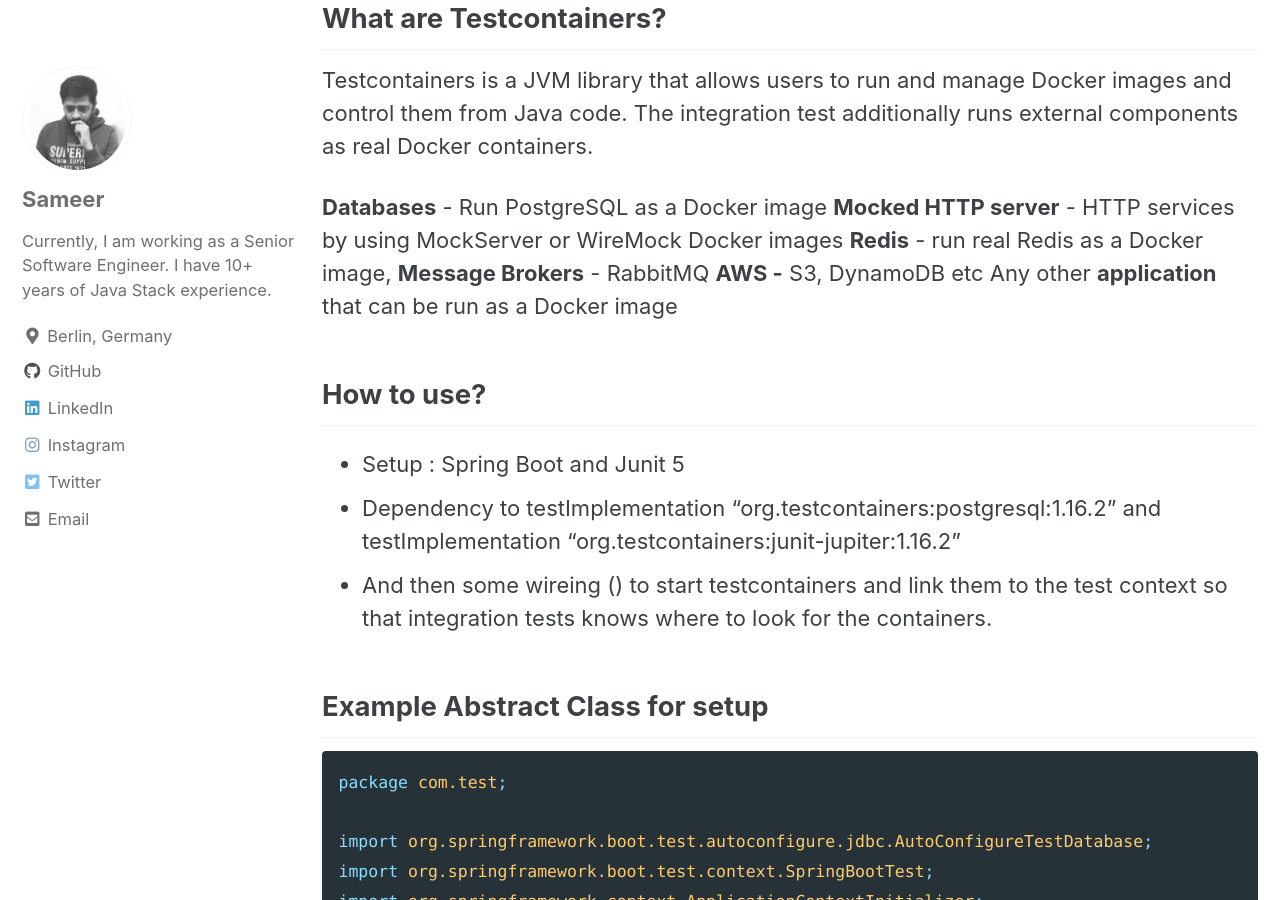
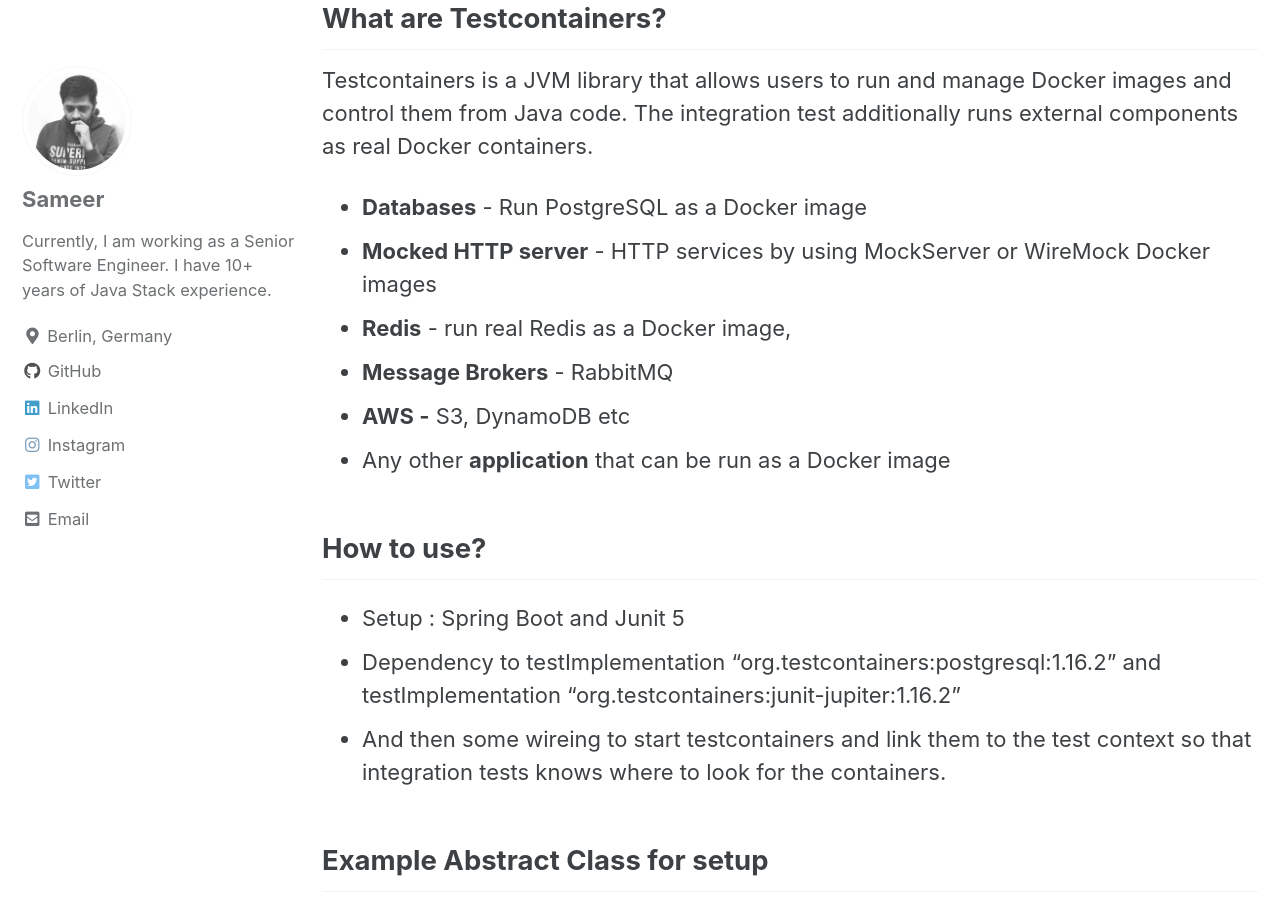
Before and after one commit to cricketsamya/cricketsamya.github.io, a Jekyll site: the page built from _posts/2021-12-07-testcontainers.md, in a window 1280 px wide and 900 px high, scrolled down 263 px. Built offline with Jekyll 4.4.1, drawn with Linux system fonts in a browser that asks for light colours; cached includes are drawn as plain includes; some of the changed text lies outside the part shown.

```diff
--- a/_posts/2021-12-07-testcontainers.md
+++ b/_posts/2021-12-07-testcontainers.md
@@ -21,18 +21,18 @@ author_profile: true
 Testcontainers is a JVM library that allows users to run and manage Docker images and control them from Java code.
 The integration test additionally runs external components as real Docker containers.
 
-**Databases** - Run PostgreSQL as a Docker image
-**Mocked HTTP server** - HTTP services by using MockServer or WireMock Docker images
-**Redis** - run real Redis as a Docker image,
-**Message Brokers** - RabbitMQ
-**AWS -** S3, DynamoDB etc
-Any other **application** that can be run as a Docker image
+- **Databases** - Run PostgreSQL as a Docker image
+- **Mocked HTTP server** - HTTP services by using MockServer or WireMock Docker images
+- **Redis** - run real Redis as a Docker image,
+- **Message Brokers** - RabbitMQ
+- **AWS -** S3, DynamoDB etc
+- Any other **application** that can be run as a Docker image
 
 ## How to use?
 
 - Setup : Spring Boot and Junit 5
 - Dependency to testImplementation "org.testcontainers:postgresql:1.16.2” and testImplementation "org.testcontainers:junit-jupiter:1.16.2”
-- And then some wireing () to start testcontainers and link them to the test context so that integration tests knows where to look for the containers.
+- And then some wireing to start testcontainers and link them to the test context so that integration tests knows where to look for the containers.
 
 ## Example Abstract Class for setup
 
```
Also changed, not shown: other parts of _posts/2021-12-07-testcontainers.md (+1 -1 lines).
